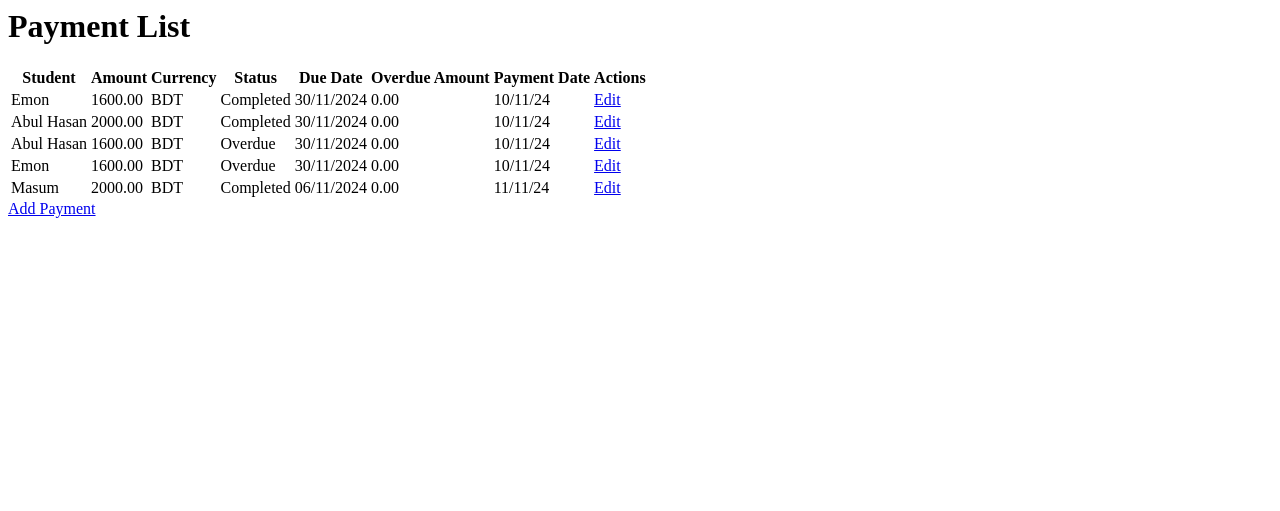
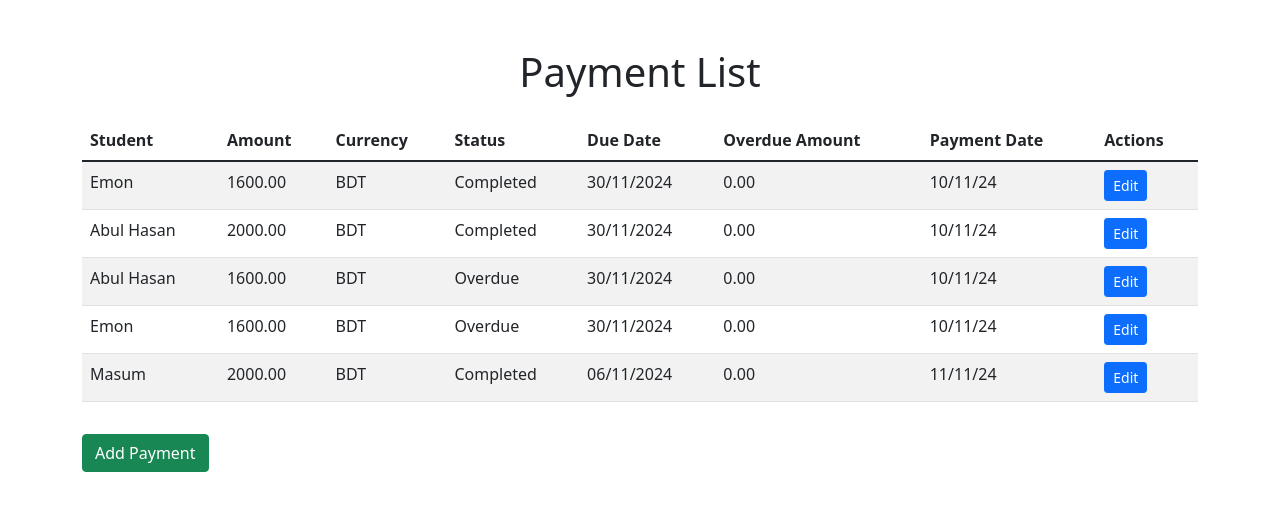
Before and after one commit to marufmonower/hostel_management_system, a Django app: page /payments/ in a window 1280 px wide. Shown: the top 511 px of the page. Run offline with Django 5.2, Linux system fonts and the light colour scheme; a user stored in the database is signed in; data comes from the database, SQL or seed files in the repository; both versions use the stored data as it was after the commit.

Commit message:
Adding_css_to_payment_list

```diff
--- a/hostel/templates/payments/admin_payment_list.html
+++ b/hostel/templates/payments/admin_payment_list.html
@@ -1,3 +1,14 @@
+<!DOCTYPE html>
+<html lang="en">
+  <head>
+    <meta charset="UTF-8" />
+    <meta name="viewport" content="width=device-width, initial-scale=1.0" />
+    <!-- Bootstrap CSS CDN -->
+    <link href="https://cdn.jsdelivr.net/npm/bootstrap@5.1.3/dist/css/bootstrap.min.css" rel="stylesheet" />
+    <title>Payment List</title>
+  </head>
+  <body>
+    <div class="container mt-5">
       <h1 class="text-center mb-4">Payment List</h1>
       <table class="table table-striped">
         <thead>
@@ -11,7 +22,6 @@
             <th>Payment Date</th>
             <th>Actions</th>
           </tr>
-    <thead></thead>
         </thead>
         <tbody>
           {% for payment in payments %}
@@ -37,3 +47,6 @@
         </tbody>
       </table>
       <a href="{% url 'admin_add_payment' %}" class="btn btn-success mt-3">Add Payment</a>
+    </div>
+  </body>
+</html>
```
Also changed, not shown: db.sqlite3. Lines whose indentation alone changed are shown as unchanged.
